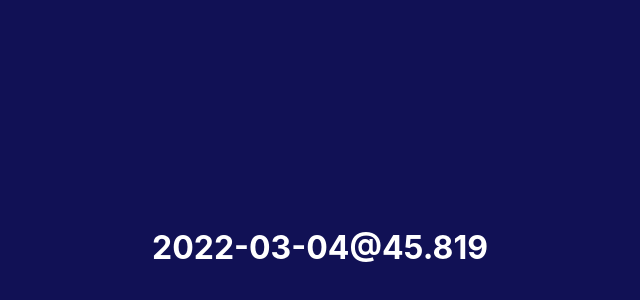
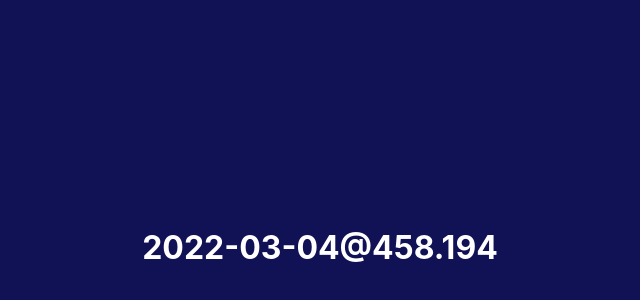
Before and after one commit to printfn/printfn.github.io, a plain HTML site: page now/index.html in a window 1280 px wide. Shown: the part 152-452 px from the top of the page, without its empty margins (320-960 px from the left). Drawn offline with Linux system fonts and the light colour scheme.

Commit message:
Split a day into 1000 beats, then into 1000 pulses

```diff
--- a/now/index.html
+++ b/now/index.html
@@ -39,7 +39,7 @@ body {
 function update() {
     let d = new Date();
     let fraction = (((d.getUTCMilliseconds() / 1000 + d.getUTCSeconds()) / 60 + d.getUTCMinutes())
-        / 60 + d.getUTCHours()) / 24 * 100;
+        / 60 + d.getUTCHours()) / 24 * 1000;
     let out = d.getUTCFullYear();
     out += '-' + (d.getUTCMonth() + 1).toString().padStart(2, '0');
     out += '-' + d.getUTCDate().toString().padStart(2, '0');
```
